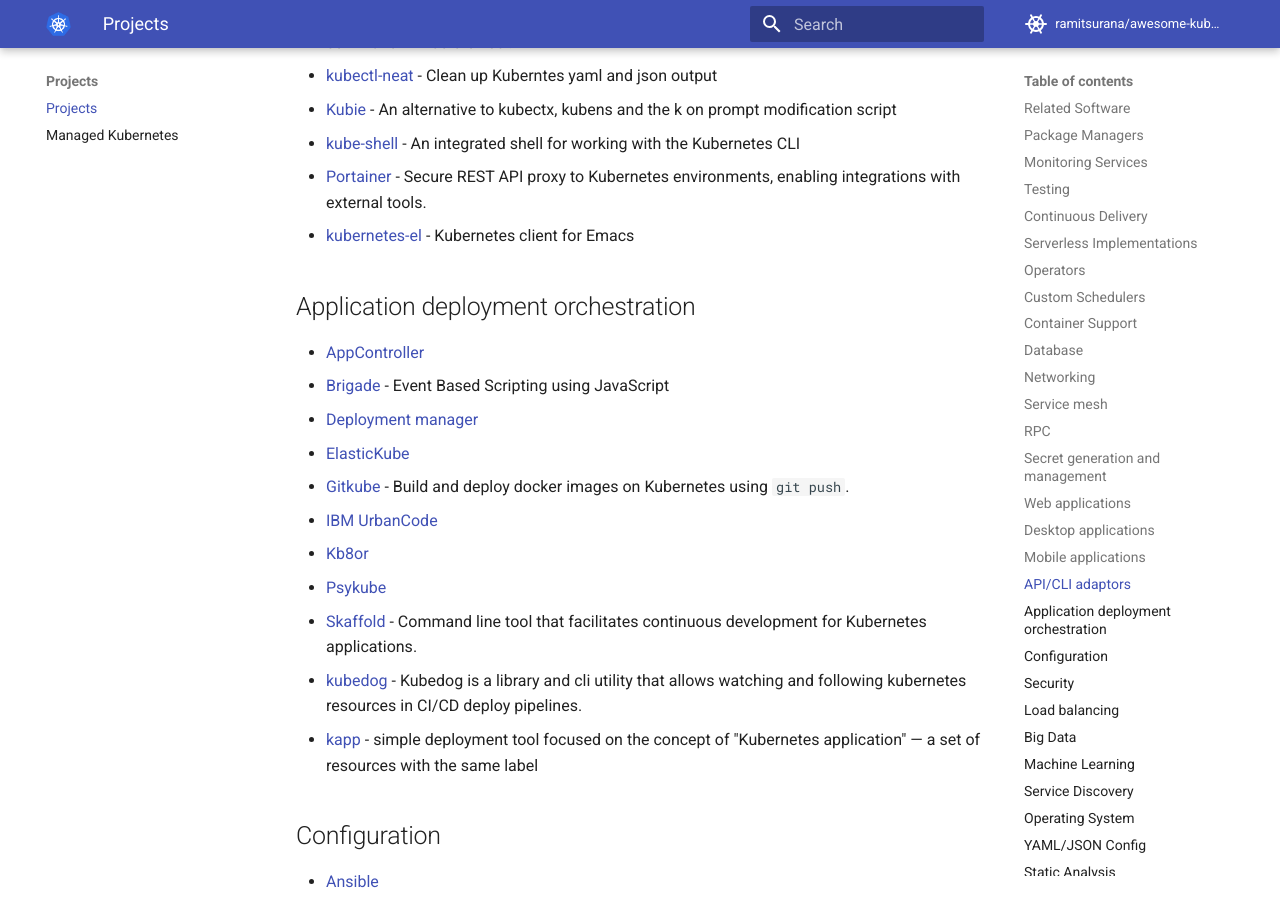
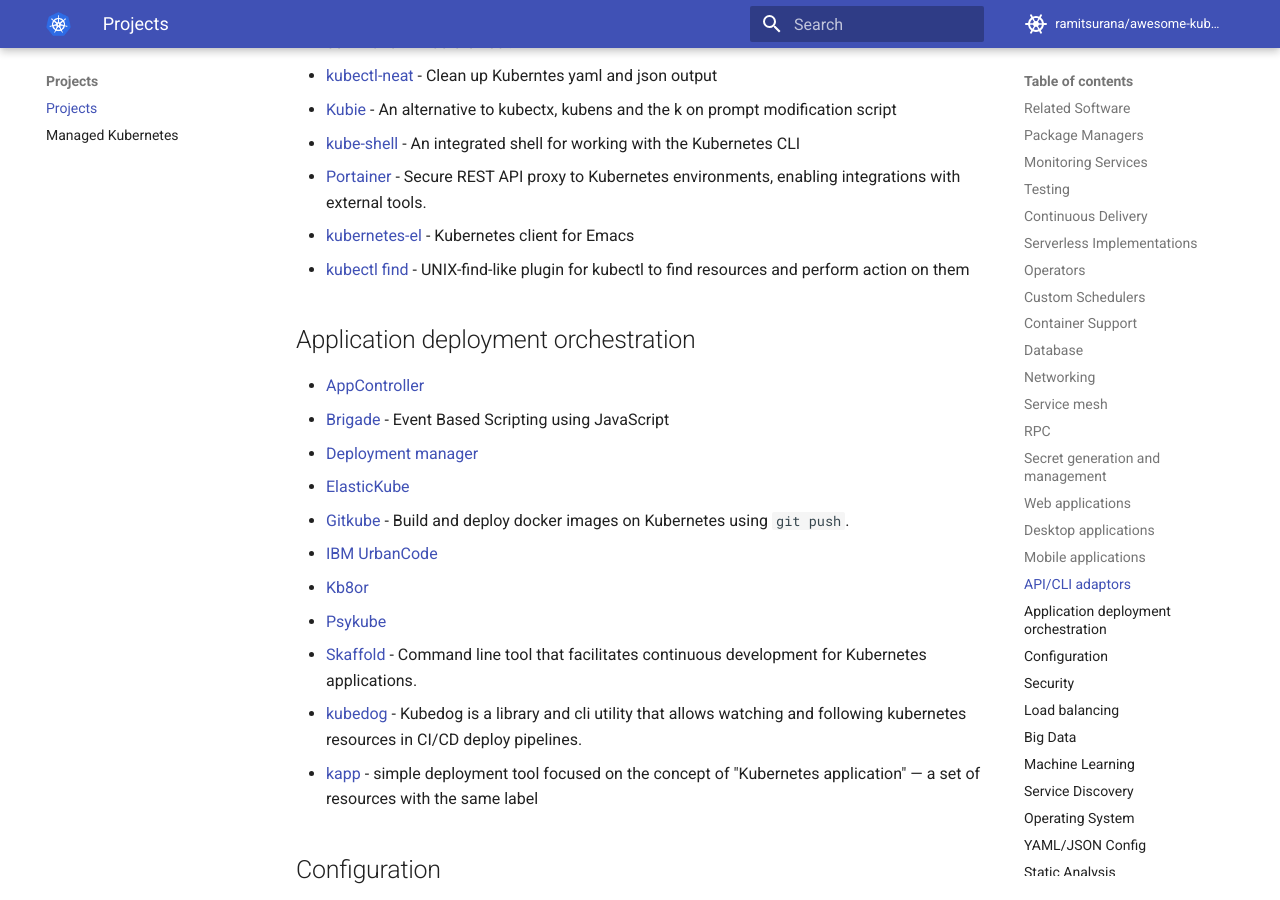
Before and after one commit to ramitsurana/awesome-kubernetes, an MkDocs documentation site: the page built from docs/projects/projects.md, in a window 1280 px wide and 900 px high, scrolled down 13384 px. Built offline with MkDocs 1.6.1 and Material for MkDocs 9.7.7, drawn with Linux system fonts in a browser that asks for light colours; comment, search, counter and statistics services are not loaded.

Commit message:
Add kubectl find plugin to projects list

```diff
--- a/docs/projects/projects.md
+++ b/docs/projects/projects.md
@@ -360,6 +360,7 @@ Projects
 * [kube-shell](https://github.com/cloudnativelabs/kube-shell) - An integrated shell for working with the Kubernetes CLI
 * [Portainer](https://github.com/portainer/portainer) - Secure REST API proxy to Kubernetes environments, enabling integrations with external tools.
 * [kubernetes-el](https://github.com/kubernetes-el/kubernetes-el) - Kubernetes client for Emacs
+* [kubectl find](https://github.com/alikhil/kubectl-find) - UNIX-find-like plugin for kubectl to find resources and perform action on them
 
 ## Application deployment orchestration
 
```
